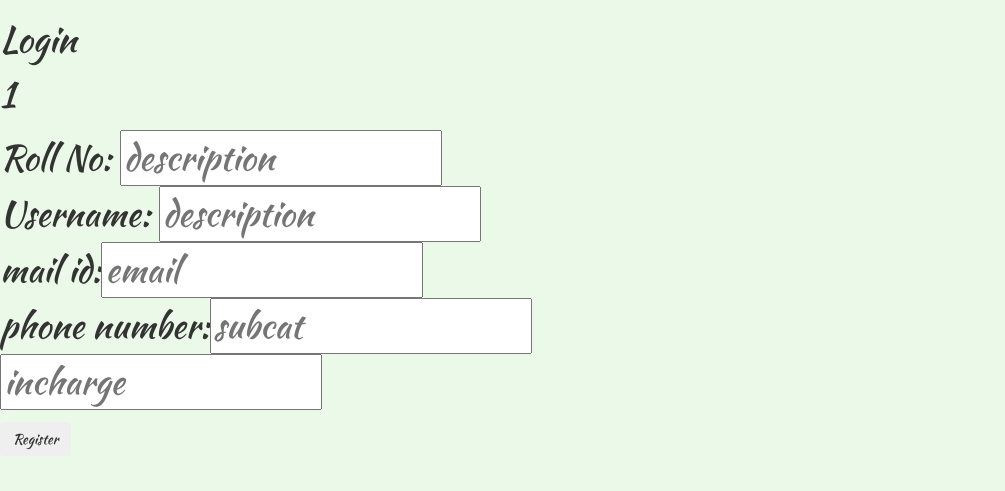
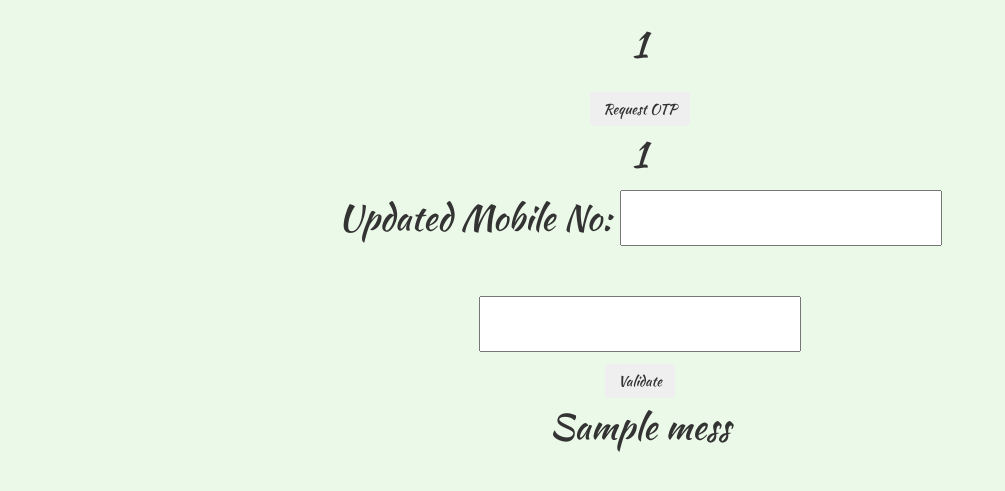
Before and after one commit to shruthi-ms/grievance-redressal-system-B05, a Django app: template MainApplication/templates/MainApplication/profile.html in a window 1280 px wide. Shown: the part 52-543 px from the top of the page, without its empty margins (0-1005 px from the left). Run offline with Django 3.2, Linux system fonts and the light colour scheme; the template is opened without the code that fills it: most values are stand-ins (such as "Sample title", 1, 10 or a date in 2020); some libraries are stand-ins or nearby versions.

Commit message:
Add files via upload

```diff
--- a/MainApplication/templates/MainApplication/profile.html
+++ b/MainApplication/templates/MainApplication/profile.html
@@ -123,25 +123,40 @@
 </nav></div>
 
   <div id="Japan" class="tabcontent content">
-    <div>
-      <form method = "post" action ="{% url 'register' %}" >
+    <div><center>
+      <form method = "post" action ="{% url 'requestOtp' %}" >
         <div class="login-box">
-
-          <h1>Login</h1>
           <div class="textbox">
             {% csrf_token %}
               <p>{{IDinvalid}}</p>
-            Roll No: <input type="text" placeholder="description" name="description" value=""><br>
+              <!--roll number: <input type="text" placeholder="" name="roll" value=""><br><br-->
+            <!--Roll No: <input type="text" placeholder="description" name="description" value=""><br>
             Username: <input type="text" placeholder="description" name="description" value=""><br>
             mail id:<input type="text" placeholder="email" name="email" value=""><br>
-            phone number:<input type="text" placeholder="subcat" name="subcat" value=""><br>
-            <input type="text" placeholder="incharge" name="incharge" value=""><br>
+            phone number:<input type="text" placeholder="subcat" name="subcat" value=""><br>-->
+            <input class="btn" type="submit" value="Request OTP">
+
           </div>
-          <input class="btn" type="submit" value="Register">
 
         </div>
       </form>
+      <form method = "post" action ="{% url 'validateOtp' %}" >
+        <div class="login-box">
 
+          <div class="textbox">
+            {% csrf_token %}
+              <p>{{IDinvalid}}</p>
+            <!--roll number: <input type="text" placeholder="" name="roll" value=""><br><br-->
+            Updated Mobile No: <input type="text" placeholder="" name="mobile" value=""><br><br>
+            <input type="text" placeholder="" name="enterOtp" value=""><br>
+          </div>
+          <input class="btn" type="submit" value="Validate">
+          {% if mess %}
+          <p>{{ mess }}</p>
+          {% endif %}
+        </div>
+      </form>
+    </center>
     </div>
 
   </div>
```
Also changed, not shown: MainApplication/templates/MainApplication/category.html (+15 -4 lines), MainApplication/templates/MainApplication/index.html (line endings or trailing spaces), MainApplication/templates/MainApplication/index1.html (line endings or trailing spaces), MainApplication/templates/MainApplication/next.html (line endings or trailing spaces), MainApplication/templates/MainApplication/try.html (line endings or trailing spaces).
